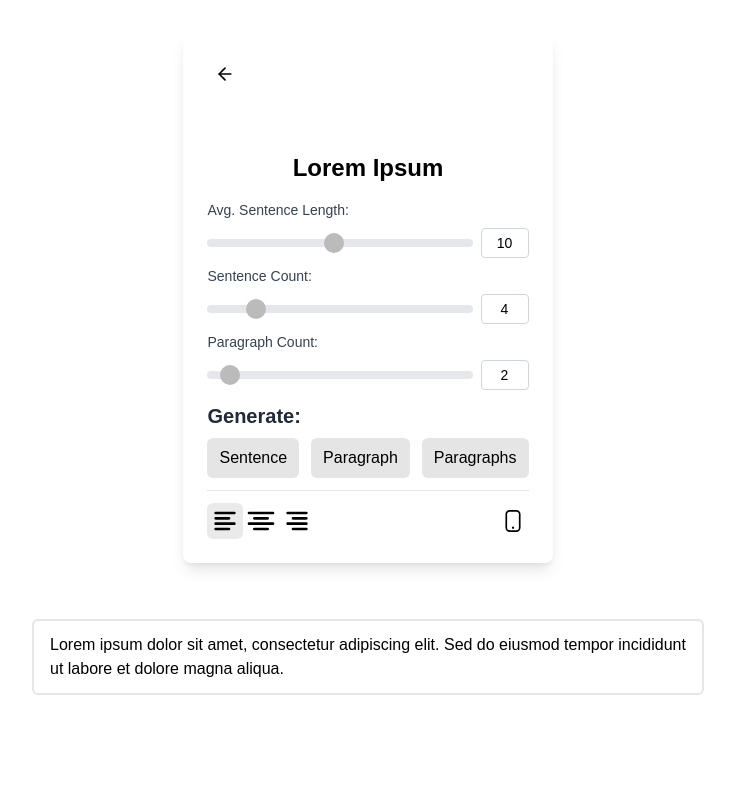
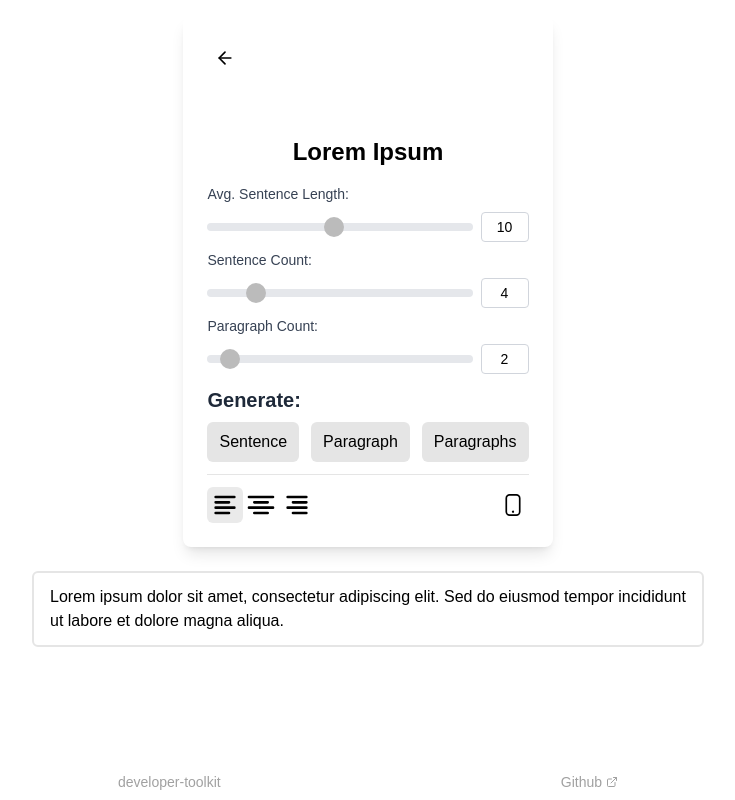
Before and after one commit to Arjunsharmahehe/developer-toolkit, a Next.js app: page /lorem-ipsum in a window 1280 px wide. Shown: the whole page, without its empty margins (272-1007 px from the left). Built offline with nearby package versions, Linux system fonts and the light colour scheme.

Commit message:
footer bbg

```diff
--- a/src/app/lorem-ipsum/page.tsx
+++ b/src/app/lorem-ipsum/page.tsx
@@ -4,6 +4,7 @@ import { useState } from "react";
 import { generateMultipleParagraphs, generateParagraph, generateSentence } from "../../utils/lorem-ipsum/generators";
 import { buttonStyles, HeadingStyles } from "@/styles/styles";
 import BackToHome from "@/components/BackToHome";
+import Footer from "@/components/Footer";
 
 export default function Page(){
 
@@ -40,7 +41,8 @@ export default function Page(){
     }
 
     return (
-        <div className="flex flex-col items-center gap-8 bg-white min-h-screen p-8">
+        <div className="flex flex-col justify-between items-center gap-8 bg-white min-h-screen px-8 pt-4 pb-2">
+            <div className="flex flex-col items-center">
                 <div className="flex flex-col max-w-md mx-auto p-6 bg-white text-black rounded-lg shadow-lg gap-3">
                     <BackToHome/>
                     <h2 className={`${HeadingStyles.h2} w-fit mx-auto`}>Lorem Ipsum</h2>
@@ -153,5 +155,8 @@ export default function Page(){
                     />
                 </div>
             </div>
+
+            <Footer/>
+        </div>
     )
 }
--- a/src/app/page.tsx
+++ b/src/app/page.tsx
@@ -1,6 +1,7 @@
 import { MoonIcon } from "lucide-react";
 import ToolCard from "../components/ToolCard";
 import { contributers, utilities } from "../constants/index.js"
+import Footer from "@/components/Footer";
 
 export default function Home() {
 
@@ -8,7 +9,7 @@ export default function Home() {
   // TODO: Add a search bar to filter tools
 
   return (
-    <main className="bg-white text-neutral-900  px-4 py-4 min-h-svh">
+    <main className="bg-white text-neutral-900  px-4 py-4 min-h-svh flex flex-col justify-between">
       <div className="max-w-[500px] mx-auto flex flex-col items-center justify-between">
 
         <div>
@@ -46,6 +47,8 @@ export default function Home() {
 
       </div>
 
+      <Footer/>
+
     </main>
   );
 }
--- a/src/app/url-dencoder/page.tsx
+++ b/src/app/url-dencoder/page.tsx
@@ -3,6 +3,8 @@ import { useState } from "react";
 import { buttonStyles, HeadingStyles } from "@/styles/styles";
 import CopyBlock from "@/components/CopyBlock";
 import BackToHome from "@/components/BackToHome";
+import Link from "next/link";
+import { ExternalLink } from "lucide-react";
 
 export default function Page(){
 
@@ -34,8 +36,8 @@ export default function Page(){
     }
 
     return (
-        <main className="bg-white text-neutral-950 pt-4 flex items-center justify-center min-h-screen px-4">
-            <div className="min-h-screen flex flex-col items-center justify-center max-w-[500px] w-full">
+        <main className="bg-white text-neutral-950 pt-4 pb-2 flex flex-col items-center justify-between min-h-screen px-4">
+            <div className="flex flex-col items-center justify-center max-w-[500px] w-full mt-36">
                 <BackToHome/>
                 <h2 className={`${HeadingStyles.h2} w-fit mx-auto`}>URL Decoder/Encoder</h2>
                 <p className="text-sm text-neutral-500 mb-6">A simple tool to decode or encode URLs.</p>
@@ -67,6 +69,15 @@ export default function Page(){
 
                 </div>
             </div>
+
+            <footer className="w-full max-w-[500px] mx-auto flex text-sm text-neutral-400 justify-between items-baseline">
+                <p>developer-toolkit</p>
+                <Link className="flex gap-1 items-center hover:underline"
+                    href={"https://github.com/arjunsharmahehe/developer-toolkit"}>
+                        Github
+                        <ExternalLink className="size-3"/>
+                </Link>
+            </footer>
         </main>
     )
 }
--- a/src/app/uuid-generator/page.tsx
+++ b/src/app/uuid-generator/page.tsx
@@ -4,6 +4,7 @@ import { useEffect, useState } from "react";
 import { generateUUID } from "../../utils/UUID/generators";
 import CopyBlock from "@/components/CopyBlock";
 import BackToHome from "@/components/BackToHome";
+import Footer from "@/components/Footer";
 
 export default function Page(){
     const [uuid, setUUID] = useState("");
@@ -33,8 +34,8 @@ export default function Page(){
     }
 
     return (
-        <div className="p-4 flex flex-col min-h-screen items-center">
-            <div className="flex flex-col min-h-screen items-center justify-center max-w-[500px] w-full">
+        <div className="p-4 flex flex-col min-h-screen items-center justify-between">
+            <div className="flex flex-col items-center justify-center max-w-[500px] w-full mt-36">
                 <BackToHome className="md:ml-12"/>
                 <h1 className="text-2xl font-bold mb-4">UUID Generator</h1>
                 <button
@@ -47,6 +48,8 @@ export default function Page(){
                     <CopyBlock isCopied={isCopied} content={uuid} handleCopy={handleCopy} />
                 )}
             </div>
+
+            <Footer/>
         </div>
     );
 }
--- /dev/null
+++ b/src/components/Footer.tsx
@@ -0,0 +1,17 @@
+import Link from "next/link"
+import { ExternalLink } from "lucide-react";
+
+export default function Footer() {
+    return (
+        <>
+            <footer className="w-full max-w-[500px] mx-auto flex text-sm text-neutral-400 justify-between items-baseline">
+                <p>developer-toolkit</p>
+                <Link className="flex gap-1 items-center hover:underline"
+                    href={"https://github.com/arjunsharmahehe/developer-toolkit"}>
+                        Github
+                        <ExternalLink className="size-3"/>
+                </Link>
+            </footer>
+        </>
+    )
+}
```
Lines whose indentation alone changed are shown as unchanged.
